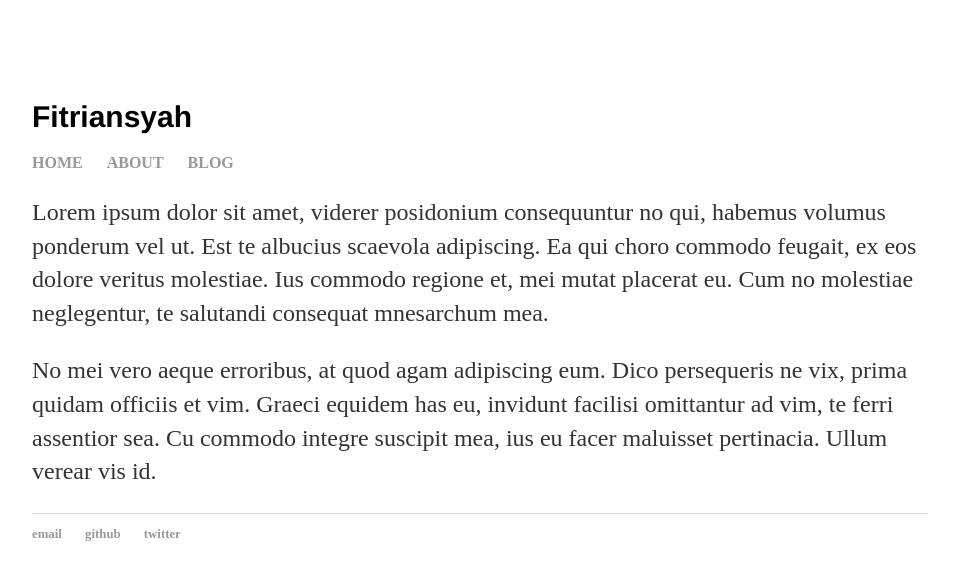
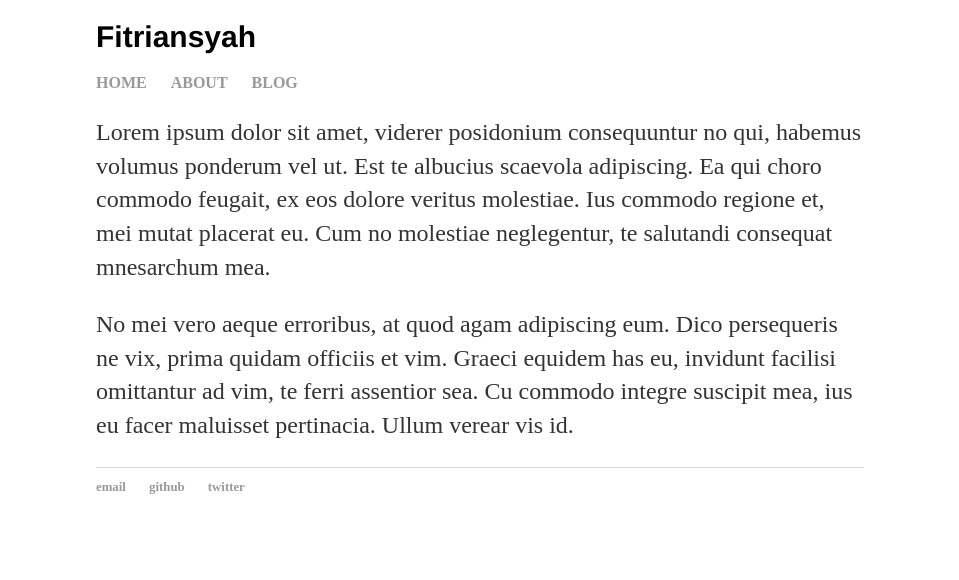
Before and after one commit to rnfitriansyah/rnfitriansyah.github.io, a Jekyll site: the page built from index.html, in a window 1280 px wide. Shown: the top 580 px of the page, without its empty margins (160-1119 px from the left). Built offline with Jekyll 4.4.1, drawn with Linux system fonts in a browser that asks for light colours.

Commit message:
Update main.css

```diff
--- a/css/main.css
+++ b/css/main.css
@@ -1,6 +1,6 @@
 body {
-    margin: 100px auto;
-    width: 70%;
+    margin: auto;
+    width: 60%;
 }
 nav ul, footer ul {
     font-family:'Gotham';
```
